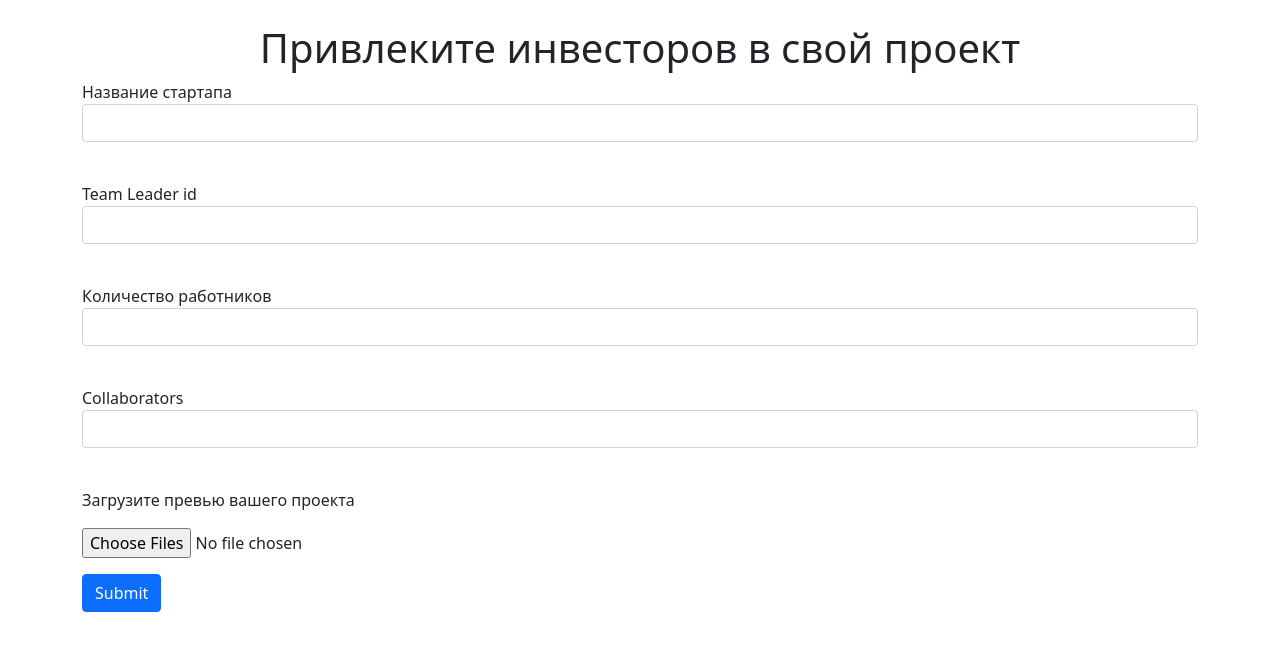
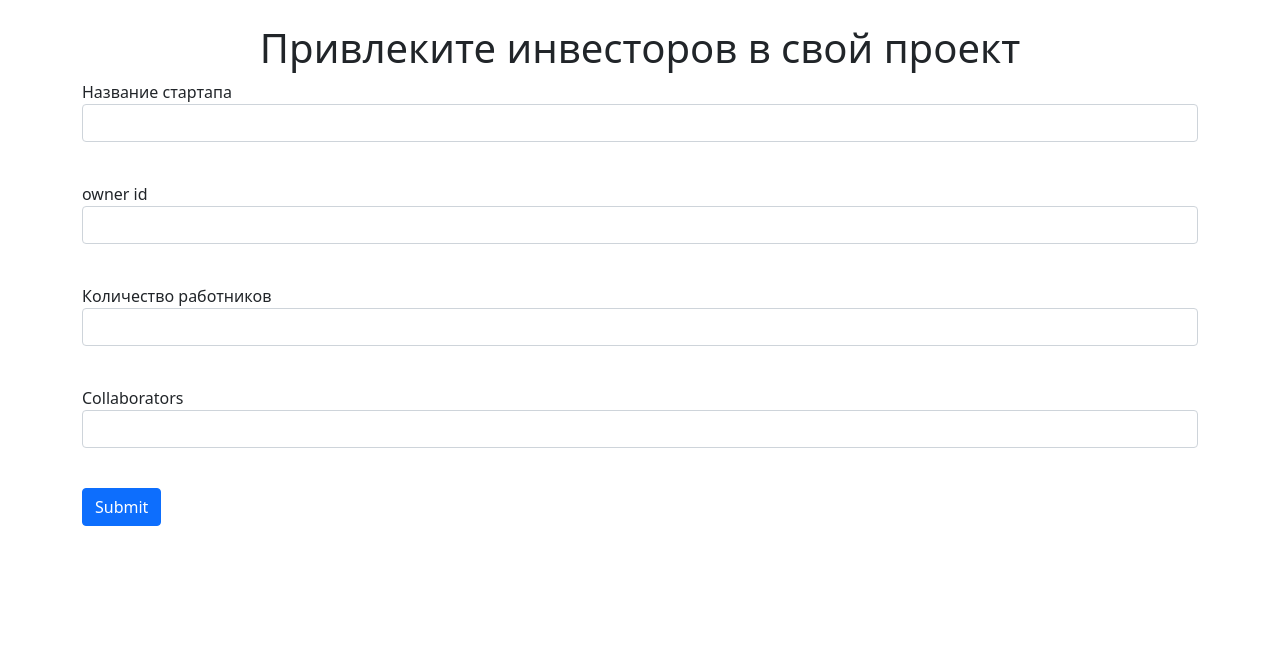
Before and after one commit to Gigirka/invest-free, a Flask app: page /add_job in a window 1280 px wide. Shown: the part 78-729 px from the top of the page. Run offline with Flask 3, Linux system fonts and the light colour scheme; a user stored in the database is signed in.

Commit message:
Кривой коммит, не используй его (создал, чтобы перекинуть данные на другой комп)

```diff
--- a/data/forms/add_job.py
+++ b/data/forms/add_job.py
@@ -1,14 +1,15 @@
 from flask_wtf import FlaskForm
 from wtforms import StringField, TextAreaField, IntegerField
-from wtforms import BooleanField, SubmitField
+from wtforms import BooleanField, SubmitField, FileField
 from wtforms.validators import DataRequired
 
 
 class AddJobForm(FlaskForm):
     job = StringField('Название стартапа', validators=[DataRequired()])
-    team_leader = IntegerField('Team Leader id', validators=[DataRequired()])
+    owner = IntegerField('owner id', validators=[DataRequired()])
     work_size = StringField('Количество работников', validators=[DataRequired()])
     collaborators = StringField('Collaborators', validators=[DataRequired()])
     is_finished = BooleanField('Is job finished?')
+    image = FileField('Загрузите превью вашего проекта')
 
     submit = SubmitField('Submit')
--- a/main.py
+++ b/main.py
@@ -1,4 +1,10 @@
-from flask import Flask, render_template, redirect, make_response, jsonify
+import os
+import sqlite3
+
+from io import BytesIO
+from flask import Flask, render_template, redirect, make_response, jsonify, request, send_file
+from werkzeug.utils import secure_filename
+
 from data import db_session
 from data.api import jobs_api, users_resource
 from data.forms.login import LoginForm
@@ -65,7 +71,8 @@ def reqister_business():
     form = BusinessmanRegisterForm()
     if form.validate_on_submit():
         if form.password.data != form.password_again.data:
-            return render_template('register-business.html', title='Регистрация', form=form, message='Пароли не совпадают')
+            return render_template('register-business.html', title='Регистрация', form=form,
+                                   message='Пароли не совпадают')
         db_sess = db_session.create_session()
         if db_sess.query(User).filter(User.email == form.email.data).first():
             return render_template('register-business.html', title='Регистрация',
@@ -76,7 +83,7 @@ def reqister_business():
             company_name=form.company_name.data,
             email=form.email.data,
             money=form.money.data,
-            password = form.password.data,
+            password=form.password.data,
             staff=form.staff.data
         )
         user.set_password(form.password.data)
@@ -111,19 +118,83 @@ def logout():
 @app.route('/add_job', methods=['GET', 'POST'])
 @login_required
 def add_job():
+    global job_data
+    global owner_data
+    global work_size_data
+    global collaborators_data
     add_form = AddJobForm()
     if add_form.validate_on_submit():
-        db_sess = db_session.create_session()
-        jobs = Jobs(job=add_form.job.data,
-                    team_leader=add_form.team_leader.data,
-                    work_size=add_form.work_size.data,
-                    collaborators=add_form.collaborators.data)
-                    # is_finished=add_form.is_finished.data)
-        db_sess.add(jobs)
-        db_sess.commit()
-        return redirect("/")
+        job_data = add_form.job.data,
+        owner_data = add_form.owner.data,
+        work_size_data = add_form.work_size.data,
+        collaborators_data = add_form.collaborators.data
+
+        return redirect("/add_image")
     return render_template('add_job.html', title='Добавление работы',
                            form=add_form)
+
+
+@app.route('/add_image', methods=['GET', 'POST'])
+@login_required
+def add_image():
+    global job_data
+    global owner_data
+    global work_size_data
+    global collaborators_data
+    # print(job_data, owner_data, work_size_data, collaborators_data)
+    # print(request.form)
+    # add_form = AddJobForm()
+    # if add_form.validate_on_submit():
+    #     db_sess = db_session.create_session()
+    #     # print(add_form.image.file)
+    #     # filename = secure_filename(add_form.image.file.filename)
+    #     # file_path = os.path.join(app.config['UPLOAD_FOLDER'], filename)
+    #     # form.fileName.file.save(file_path)
+    #     # print(add_form.image.data)
+    #     # print(request.files)
+    #     # file = request.form['file']
+    #     # print(file)
+    #     # f = open(add_form.image.data, 'rb')
+    #     # print(f)
+    #     # print(add_form.image.read())
+    #     # room_image = request.files
+    #     # print(room_image)
+    #     # img_name = add_form.image.data
+    #     # print(img_name)
+    #     # product_img = readImage(img_name)
+    #     # print(product_img)
+    #     # product_img_binary = sqlite3.Binary(product_img)
+    #     jobs = Jobs(job=job_data,
+    #                 owner=owner_data,
+    #                 work_size=work_size_data,
+    #                 collaborators=collaborators_data)
+    #     # image=add_form.image.data)
+    #     # is_finished=add_form.is_finished.data)
+    #     db_sess.add(jobs)
+    #     db_sess.commit()
+    return render_template('add_image.html')
+    # return render_template('add_image.html', title='Добавление работы',
+    #                        form=add_form)
+
+
+@app.route('/success', methods=['POST'])
+def success():
+    if request.method == 'POST':
+        f = request.files['file']
+        print(f)
+        a = open(f.filename, 'rb')
+        print(a)
+        f.save(f.filename)
+        return redirect("/")
+
+
+def readImage(img_name):
+    try:
+        fin = open(img_name, 'rb')
+        img = fin.read()
+        return img
+    except:
+        print("ERROR!!")
 
 
 @login_manager.user_loader
--- a/templates/add_job.html
+++ b/templates/add_job.html
@@ -5,6 +5,11 @@
     <br>
     <h1>Привлеките инвесторов в свой проект</h1>
 </div>
+
+<!--<form enctype="multipart/form-data" method="post">-->
+<!--            <input type="file" name=product_img id="product_img"><br>-->
+<!--            <input type="submit" value="Submit">-->
+<!--    </form>-->
 
 <form action="" method="post">
     {{ form.hidden_tag() }}
@@ -18,9 +23,9 @@
     {% endfor %}
     </p>
     <p>
-        {{ form.team_leader.label }}<br>
-        {{ form.team_leader(class="form-control") }}<br>
-        {% for error in form.team_leader.errors %}
+        {{ form.owner.label }}<br>
+        {{ form.owner(class="form-control") }}<br>
+        {% for error in form.owner.errors %}
     <p class="alert alert-danger" role="alert">
         {{ error }}
     </p>
@@ -44,10 +49,31 @@
     </p>
     {% endfor %}
     </p>
-    <p>Загрузите превью вашего проекта</p>
-   <p><input type="file" name="photo" multiple accept="image/*,image/jpeg">
-       </p>
+<!--    <p>-->
+<!--        {{ form.image.label }}<br>-->
+<!--        {{ form.image(class="form-control") }}<br>-->
+<!--        {% for error in form.image.errors %}-->
+<!--    <p class="alert alert-danger" role="alert">-->
+<!--        {{ error }}-->
+<!--    </p>-->
+<!--    {% endfor %}-->
+<!--    </p>-->
+
+<!--     <p>-->
+<!--        {{ form.image.label }}<br>-->
+<!--        {{ form.image(type="file", accept="image/*,image/jpeg") }}<br>-->
+<!--        {% for error in form.image.errors %}-->
+<!--    <p class="alert alert-danger" role="alert">-->
+<!--        {{ error }}-->
+<!--    </p>-->
+<!--    {% endfor %}-->
+<!--    </p>-->
+
+
 <!--    <p>{{ form.is_finished() }} {{ form.is_finished.label }}</p>-->
+<!--    {{ form.photo }}-->
+<!--    <input type="file" name="file" />-->
+
     <p>{{ form.submit(type="submit", class="btn btn-primary") }}</p>
     {{message}}
 </form>
```
Also changed, not shown: data/jobs.py (+10 -1 lines), templates/add_image.html (added, +14 -0 lines), WhatsApp Image 2024-04-02 at 22.07.29.jpeg (added), db/mars.db.
